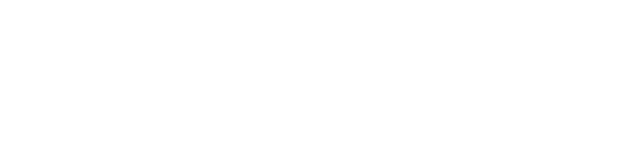
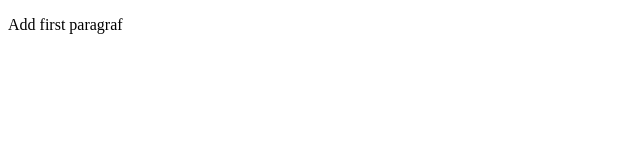
Before and after one commit to igks/belajar-git, a plain HTML site: page index.html in a window 1280 px wide. Shown: the whole page, without its empty margins (0-640 px from the left). Drawn offline with Linux system fonts and the light colour scheme.

Commit message:
add first paragraf

```diff
--- a/index.html
+++ b/index.html
@@ -6,6 +6,6 @@
   <title>Dummy File</title>
 </head>
 <body>
-
+  <p>Add first paragraf</p>
 </body>
 </html>
```
